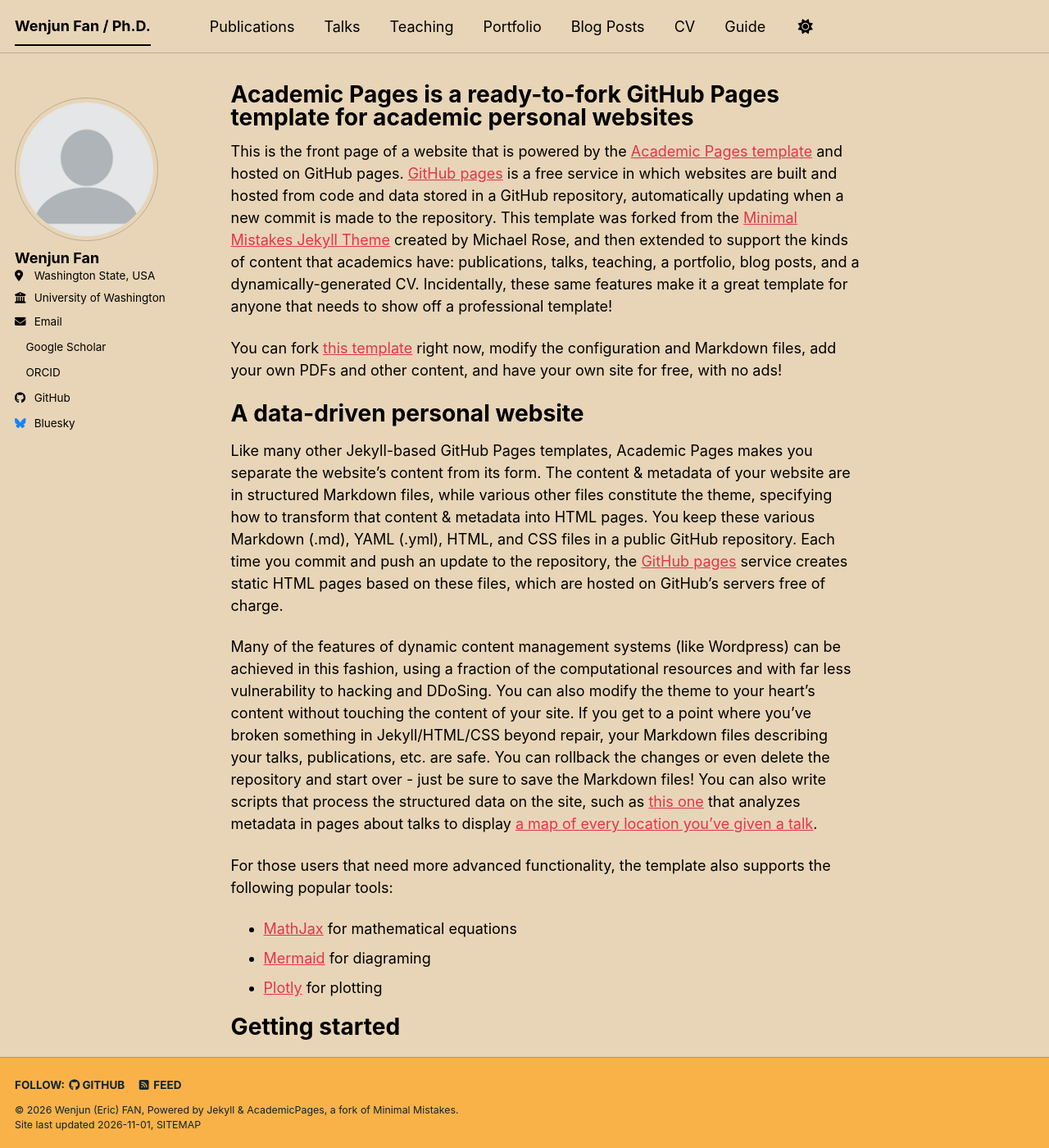
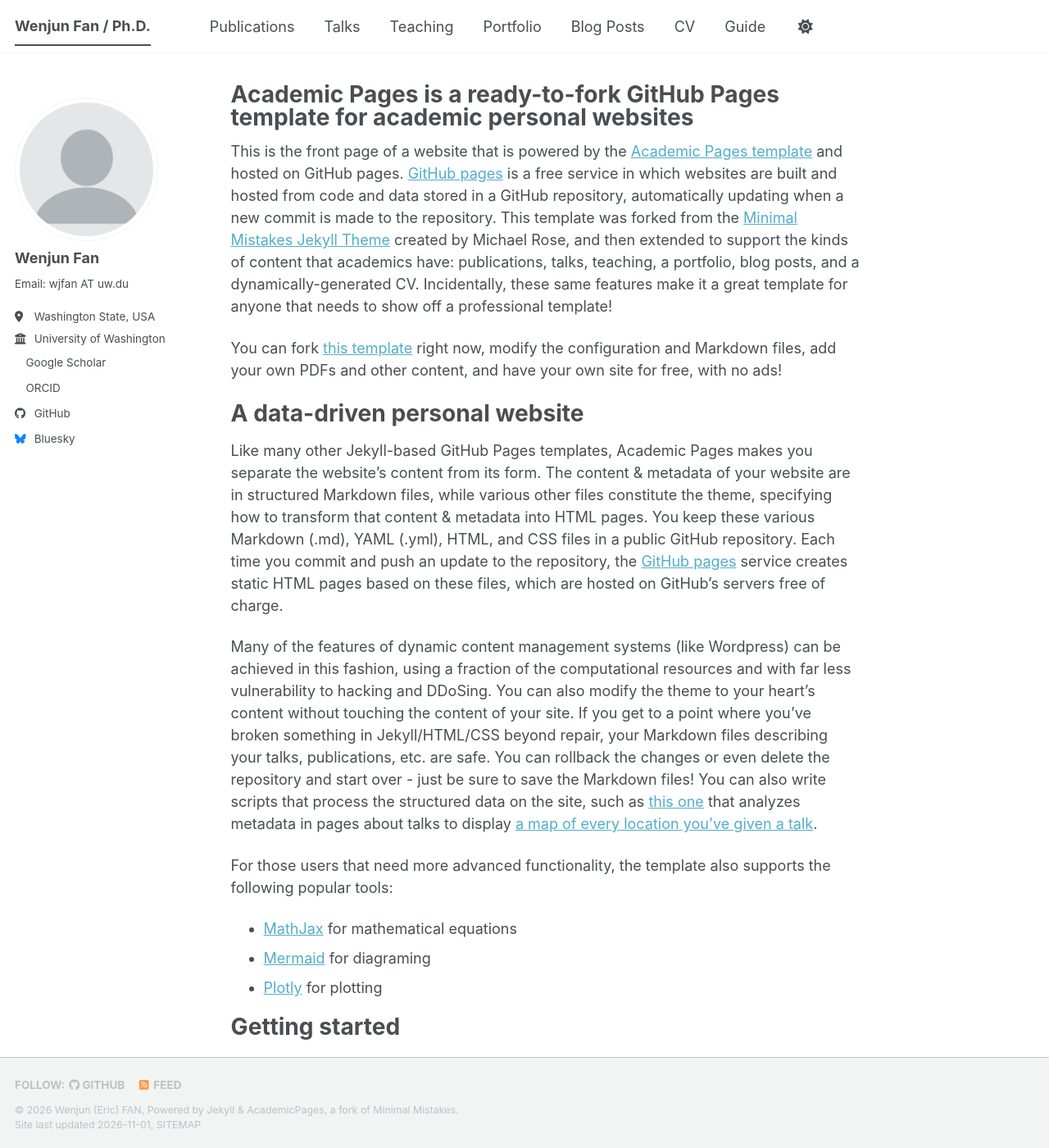
Before and after one commit to fanwj2010/fanwj2010.github.io, a Jekyll site: the page built from _pages/about.md, in a window 1280 px wide and 1400 px high. Shown: the whole window at 82% size. Built offline with Jekyll 4.4.1, drawn with Linux system fonts in a browser that asks for light colours; a script bundle is joined from its source files by our own code; a style sheet for code colours, icons or effects is not loaded.

Commit message:
Update _config.yml

```diff
--- a/_config.yml
+++ b/_config.yml
@@ -8,7 +8,7 @@
 
 # Basic Site Settings
 locale                   : "en-US"
-site_theme               : "sunrise" # The available themes options are "default", "air", "sunrise", "mint", "dirt" and "contrast"
+site_theme               : "default" # The available themes options are "default", "air", "sunrise", "mint", "dirt" and "contrast"
 title                    : "Wenjun Fan / Ph.D."
 title_separator          : "-"
 name                     : &name "Wenjun (Eric) FAN"
@@ -26,11 +26,11 @@
   avatar           : "profile.png"
   name             : "Wenjun Fan"
   pronouns         : # example: "she/her"
-  bio              : #"Short biography for the left-hand sidebar"
+  bio              : "Email: wjfan AT uw.du"
   location         : "Washington State, USA"
   employer         : "University of Washington"
   uri              : # URL
-  email            : wjfan AT uw.du #"none@example.org"
+  email            : #"none@example.org"
 
   # Academic websites
   academia         : # URL
```
